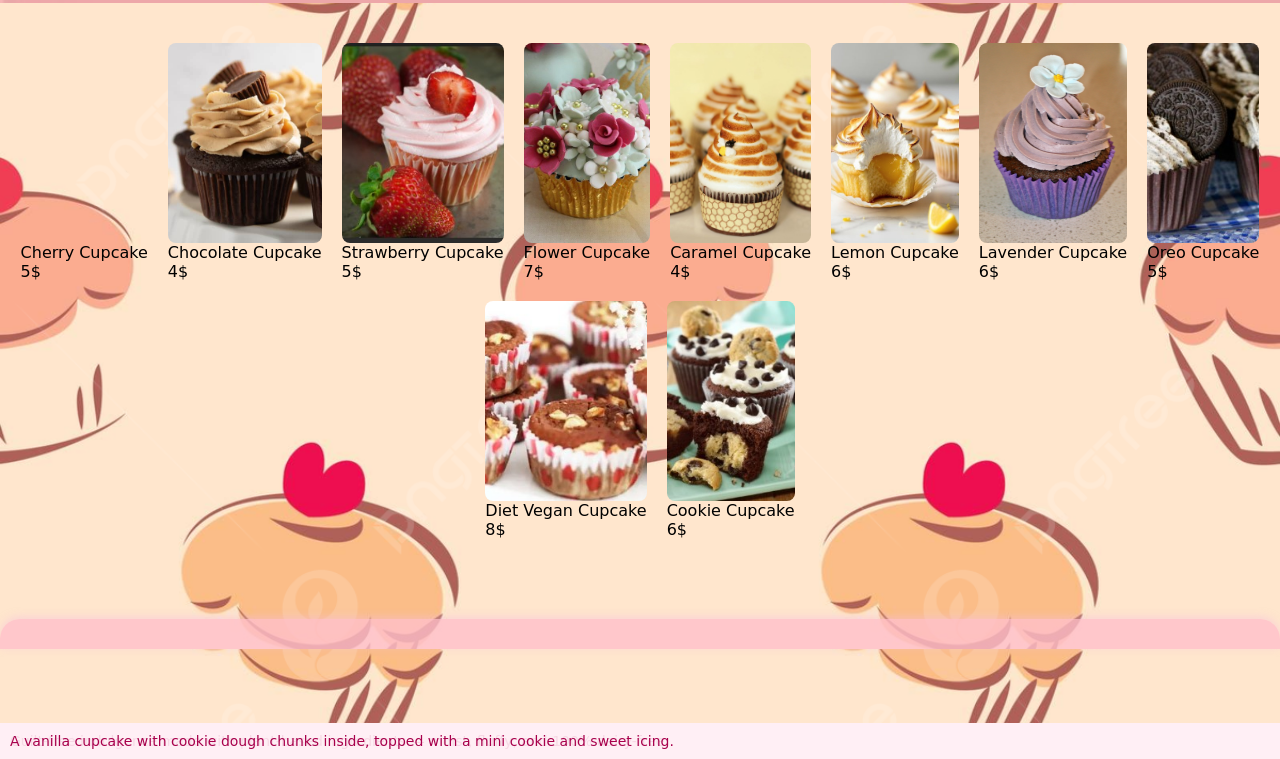
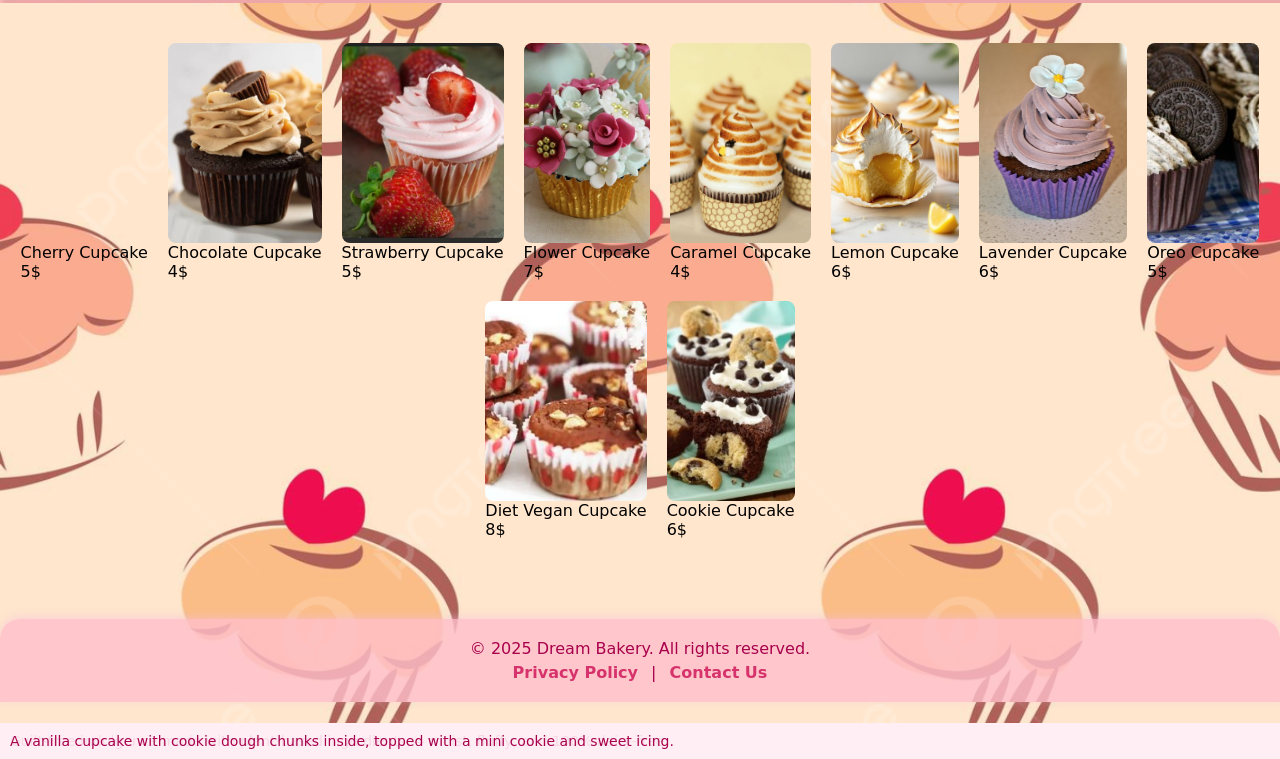
Before and after one commit to Nour452005/Bakery-Website, a plain HTML site: page menu.html in a window 1280 px wide. Shown: the part 77-836 px from the top of the page. Drawn offline with Linux system fonts and the light colour scheme.

Commit message:
Update menu.html

```diff
--- a/menu.html
+++ b/menu.html
@@ -352,7 +352,13 @@ footer a:hover {
 </div>
 <footer>
  <div class="footer-content">
-
+<p>© 2025 Dream Bakery. All rights reserved.</p>
+      <p>
+        <a href="privacy.html">Privacy Policy</a> |
+        <a href="contact.html">Contact Us</a>
+      </p>
+    </div>
+</footer>
 
 </body>
 </html>
```
